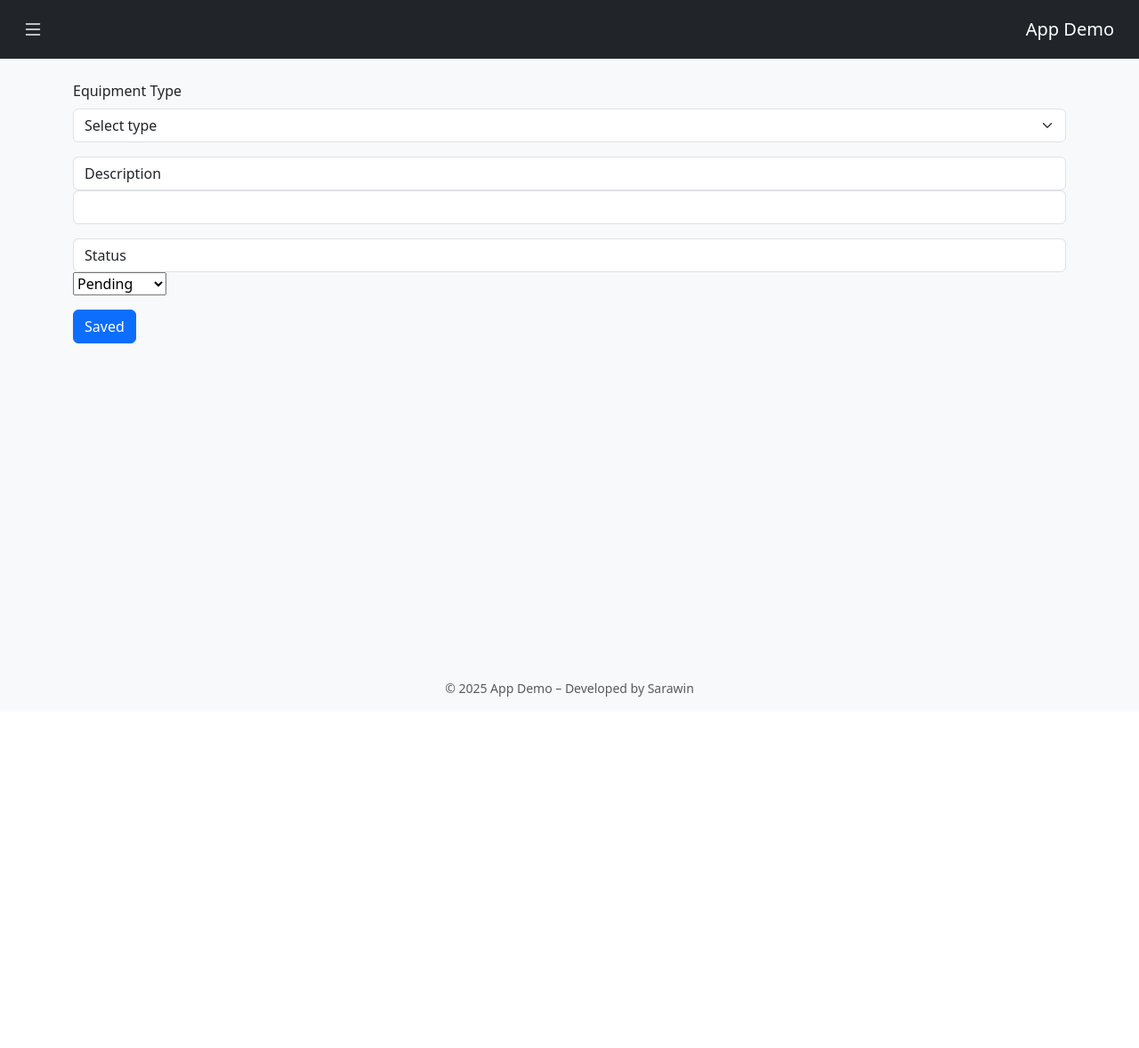
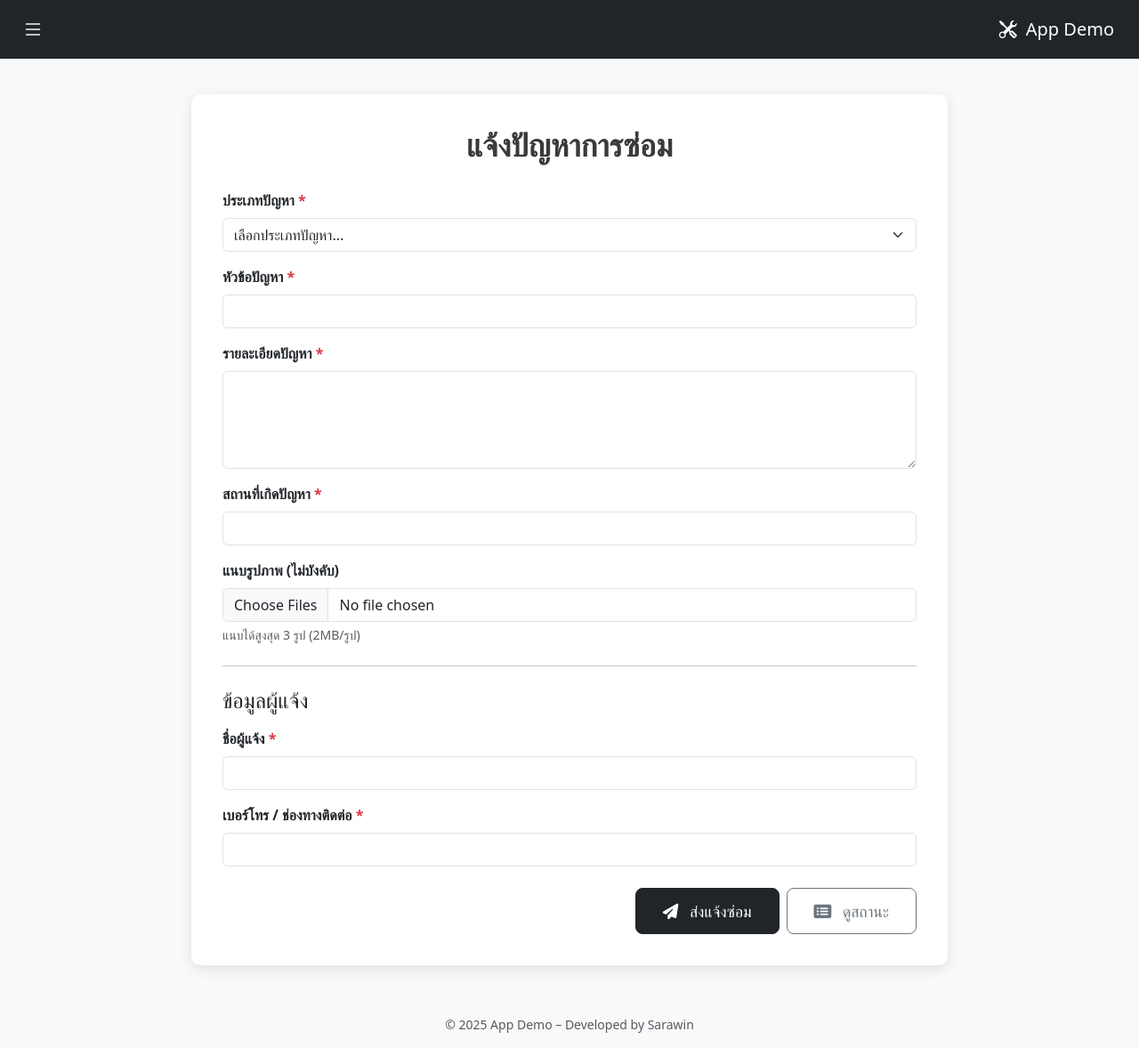
Before and after one commit to sarawinb-engi/Maintena-Volt, a Flask app: page /home in a window 1280 px wide. Shown: the whole page at 89% size. Before the commit the page ends 783 px from the top, so only its background shows below. Run offline with Flask 3, Linux system fonts and the light colour scheme.

Commit message:
Add report request page

```diff
--- a/app.py
+++ b/app.py
@@ -1,17 +1,19 @@
-from flask import Flask, render_template, redirect
+from flask import Flask, render_template, redirect, url_for
 from flask import request, session, flash
 from werkzeug.security import generate_password_hash, check_password_hash
 import os
 from extension import db
-from models import User, Task
+from models import User, RepairReport
+from werkzeug.utils import secure_filename
 
 
 
 app = Flask(__name__)
+UPLOAD_FOLDER = 'static/uploads'
+app.config['UPLOAD_FOLDER'] = UPLOAD_FOLDER
 
 app.config['SQLALCHEMY_DATABASE_URI'] = 'sqlite:///data_testing.db'
 app.secret_key = "user_name_-123"
-
 
 db.init_app(app)
 
@@ -22,21 +24,51 @@ def index():
     return homepage
 
 
-@app.route('/home', methods=['POST', 'GET'])
+@app.route('/home', methods=['GET', 'POST'])
 def home():
-    equipment_type = request.form.get('equipment_type')
-    task_description = request.form.get('task_description')
-    status = request.form.get('status')
+    if request.method == 'POST':
+        # ดึงค่าจากฟอร์ม
+        issue_type = request.form.get('issue_type')
+        issue_type_other = request.form.get('issue_type_other')
+        subject = request.form.get('subject')
+        description = request.form.get('description')
+        location = request.form.get('location')
+        reporter = request.form.get('reporter')
+        contact = request.form.get('contact')
 
-    new_task = Task(
-        equipment_type = equipment_type,
-        task_description = task_description,
-        status = status
-    )
-    db.session.add(new_task)
-    db.session.commit()
+        # แก้ไขประเภทปัญหาหากเลือก "อื่นๆ"
+        if issue_type == 'อื่นๆ' and issue_type_other:
+            issue_type = issue_type_other
 
-    flash('Addition Worked Succuss!', 'success')
+        # จัดการรูปภาพ (สูงสุด 3 รูป)
+        uploaded_files = request.files.getlist('photos')
+        photo_filenames = []
+
+        for file in uploaded_files[:3]:  # จำกัดไม่เกิน 3 รูป
+            if file and file.filename:
+                filename = secure_filename(file.filename)
+                save_path = os.path.join(app.config['UPLOAD_FOLDER'], filename)
+                file.save(save_path)
+                photo_filenames.append(filename)
+
+        # บันทึกลงฐานข้อมูล
+        new_report = RepairReport(
+            issue_type=issue_type,
+            subject=subject,
+            description=description,
+            location=location,
+            reporter=reporter,
+            contact=contact,
+            photo1=photo_filenames[0] if len(photo_filenames) > 0 else None,
+            photo2=photo_filenames[1] if len(photo_filenames) > 1 else None,
+            photo3=photo_filenames[2] if len(photo_filenames) > 2 else None
+        )
+
+        db.session.add(new_report)
+        db.session.commit()
+        flash('ส่งเรื่องแจ้งซ่อมเรียบร้อยแล้ว ✅', 'success')
+        return redirect(url_for('report'))
+
     return render_template('home.html')
 
 
@@ -97,16 +129,10 @@ def register():
 
 @app.route('/dashboard')
 def dashboard():
-    total_task = Task.query.count()
-    completed_tasks = Task.query.filter_by(status='Completed').count()
-    pending_tasks = Task.query.filter_by(status='Pendinf').count()
 
 
 
-    return render_template('dashboard.html',
-                           total_task=total_task,
-                           completed_tasks=completed_tasks,
-                           pending_tasks=pending_tasks)
+    return render_template('dashboard.html')
 
 
 @app.route('/logout')
--- a/templates/dashboard.html
+++ b/templates/dashboard.html
@@ -11,6 +11,7 @@
     <link
       href="https://cdn.jsdelivr.net/npm/bootstrap-icons@1.11.3/font/bootstrap-icons.min.css"
       rel="stylesheet">
+
     <style>
     .nav-link.active-custom {
       background-color: rgba(49, 190, 255, 0.994);
--- a/templates/home.html
+++ b/templates/home.html
@@ -1,23 +1,50 @@
 <!DOCTYPE html>
-<html lang="en">
+<html lang="th">
     <head>
-        <meta charset="UTF-8">
-        <meta name="viewport" content="width=device-width, initial-scale=1.0">
+        <meta charset="UTF-8" />
+        <meta name="viewport" content="width=device-width, initial-scale=1.0" />
+        <title>แจ้งซ่อม - App Demo</title>
 
+        <!-- Bootstrap + Icons -->
         <link
             href="https://cdn.jsdelivr.net/npm/bootstrap@5.3.6/dist/css/bootstrap.min.css"
             rel="stylesheet">
         <link
+            href="https://cdnjs.cloudflare.com/ajax/libs/font-awesome/6.5.0/css/all.min.css"
+            rel="stylesheet">
+        <link
             href="https://cdn.jsdelivr.net/npm/bootstrap-icons@1.11.3/font/bootstrap-icons.min.css"
             rel="stylesheet">
+
         <style>
-    .nav-link.active-custom {
-      background-color: rgba(49, 190, 255, 0.994);
-      border-radius: 0.375rem;
-
+    body {
+      background-color: #f8f9fa;
+    }
+    .report-form-container {
+      max-width: 850px;
+      margin: 40px auto;
+      padding: 35px;
+      background-color: #ffffff;
+      border-radius: 10px;
+      box-shadow: 0 4px 15px rgba(0,0,0,0.1);
+    }
+    .form-heading {
+      color: #3a3a3a;
+      margin-bottom: 30px;
+      text-align: center;
+      font-weight: bold;
+      font-size: 2.2rem;
+    }
+    .form-label {
+      font-weight: 600;
+      margin-bottom: 8px;
+    }
+    .btn-submit, .btn-secondary-action {
+      padding: 12px 30px;
+      font-size: 1.1rem;
+      border-radius: 8px;
     }
   </style>
-        <title>Home | Demo</title>
     </head>
     <body class="bg-light d-flex flex-column min-vh-100">
 
@@ -29,7 +56,7 @@
                     data-bs-toggle="offcanvas" data-bs-target="#sidebarMenu">
                     <i class="bi bi-list fs-4"></i>
                 </button>
-                <a class="navbar-brand" href="#">App Demo</a>
+                <a class="navbar-brand" href="#"><i class="bi bi-tools" style="color: #fffdfd; padding: 10px;"></i>App Demo</a>
             </div>
         </nav>
 
@@ -44,13 +71,14 @@
             <div class="offcanvas-body">
                 <ul class="nav flex-column">
                     <li class="nav-item mb-2">
-                        <a href="/home" class="nav-link text-white">
+                        <a href="{{ url_for('home') }}"
+                            class="nav-link text-white {% if request.path == '/home' %}active-custom{% endif %}">
                             <i class="bi bi-house-door me-2"></i> Home
                         </a>
                     </li>
                     <li class="nav-item mb-2">
                         <a href="{{ url_for('dashboard') }}"
-                            class="nav-link text-white  {% if request.path == '/dashboard' %}active-custom{% endif %}">
+                            class="nav-link text-white">
                             <i class="bi bi-speedometer2 me-2"></i> Dashboard
                         </a>
                     </li>
@@ -70,40 +98,114 @@
         </div>
 
         <!-- Main Content -->
-        <main class="container py-4">
-
-            <form action="/home" method="POST">
+        <div class="container">
+            <div class="report-form-container">
+                <h2 class="form-heading">แจ้งปัญหาการซ่อม</h2>
+                <form action="/home" method="POST"
+                    enctype="multipart/form-data">
+                    <!-- ประเภทปัญหา -->
                     <div class="mb-3">
-                    <label class="form-label">Equipment Type</label>
-                    <select name="equipment_type" class="form-select" required>
-                        <option selected disabled value>Select type</option>
-                        <option value="Chiller">Chiller</option>
-                        <option value="FCU">FCU</option>
-                        <option value="Pump">Pump</option>
+                        <label for="issueType" class="form-label">ประเภทปัญหา
+                            <span class="text-danger">*</span></label>
+                        <select class="form-select" id="issueType"
+                            name="issue_type" required>
+                            <option value>เลือกประเภทปัญหา...</option>
+                            <option value="ไฟฟ้า">ไฟฟ้า</option>
+                            <option value="ประปา">ประปา</option>
+                            <option value="แอร์">แอร์</option>
+                            <option value="เฟอร์นิเจอร์">เฟอร์นิเจอร์</option>
+                            <option value="อุปกรณ์ IT">อุปกรณ์ IT</option>
+                            <option value="อื่นๆ">อื่นๆ (โปรดระบุ)</option>
                         </select>
                     </div>
+
+                    <!-- ปัญหาอื่นๆ -->
+                    <div class="mb-3" id="otherIssueTypeContainer"
+                        style="display: none;">
+                        <label for="otherIssueType"
+                            class="form-label">ระบุประเภทปัญหาอื่นๆ</label>
+                        <input type="text" class="form-control"
+                            name="issue_type_other" id="otherIssueType">
+                    </div>
+
+                    <!-- หัวข้อ, รายละเอียด, สถานที่ -->
                     <div class="mb-3">
-                    <label class="form-control">Description</label>
-                    <input type="text" name="task_description"
-                        class="form-control" required>
+                        <label class="form-label">หัวข้อปัญหา <span
+                                class="text-danger">*</span></label>
+                        <input type="text" class="form-control" name="subject"
+                            required>
                     </div>
                     <div class="mb-3">
-                    <label class="form-control">Status</label>
-                    <select name="form-select" name="status" required>
-                        <option value="Pending">Pending</option>
-                        <option value="Completed">Completed</option>
-                    </select>
+                        <label class="form-label">รายละเอียดปัญหา <span
+                                class="text-danger">*</span></label>
+                        <textarea class="form-control" name="description"
+                            rows="4" required></textarea>
                     </div>
-                <button type="submit" class="btn btn-primary">Saved</button>
+                    <div class="mb-3">
+                        <label class="form-label">สถานที่เกิดปัญหา <span
+                                class="text-danger">*</span></label>
+                        <input type="text" class="form-control" name="location"
+                            required>
+                    </div>
+
+                    <!-- รูป -->
+                    <div class="mb-4">
+                        <label class="form-label">แนบรูปภาพ (ไม่บังคับ)</label>
+                        <input type="file" class="form-control" name="photos"
+                            multiple accept="image/*">
+                        <div class="form-text">แนบได้สูงสุด 3 รูป
+                            (2MB/รูป)</div>
+                    </div>
+
+                    <!-- ผู้แจ้ง -->
+                    <hr class="my-4">
+                    <h4 class="text-dark mb-3">ข้อมูลผู้แจ้ง</h4>
+                    <div class="mb-3">
+                        <label class="form-label">ชื่อผู้แจ้ง <span
+                                class="text-danger">*</span></label>
+                        <input type="text" class="form-control" name="reporter"
+                            required>
+                    </div>
+                    <div class="mb-4">
+                        <label class="form-label">เบอร์โทร / ช่องทางติดต่อ <span
+                                class="text-danger">*</span></label>
+                        <input type="text" class="form-control" name="contact"
+                            required>
+                    </div>
+
+                    <!-- ปุ่ม -->
+                    <div class="d-grid gap-2 d-md-flex justify-content-md-end">
+                        <button type="submit"
+                            class="btn btn-dark btn-submit"><i
+                                class="fas fa-paper-plane me-2"></i>
+                            ส่งแจ้งซ่อม</button>
+                        <a href="/status"
+                            class="btn btn-outline-secondary btn-secondary-action"><i
+                                class="fas fa-list-alt me-2"></i> ดูสถานะ</a>
+                    </div>
                 </form>
-
-        </main>
+            </div>
+        </div>
 
         <!-- Footer -->
         <footer class="text-center text-muted small py-3 mt-auto">
             &copy; 2025 App Demo – Developed by Sarawin
         </footer>
 
+        <script>
+    // แสดง/ซ่อน input เมื่อเลือก "อื่นๆ"
+    document.getElementById('issueType').addEventListener('change', function () {
+      const other = document.getElementById('otherIssueTypeContainer');
+      if (this.value === 'อื่นๆ') {
+        other.style.display = 'block';
+        document.getElementById('otherIssueType').required = true;
+      } else {
+        other.style.display = 'none';
+        document.getElementById('otherIssueType').required = false;
+      }
+    });
+  </script>
+
         <script
             src="https://cdn.jsdelivr.net/npm/bootstrap@5.3.6/dist/js/bootstrap.bundle.min.js"></script>
     </body>
--- a/templates/index.html
+++ b/templates/index.html
@@ -6,6 +6,7 @@
     <title>Welcome</title>
     <link href="https://cdn.jsdelivr.net/npm/bootstrap@5.3.6/dist/css/bootstrap.min.css" rel="stylesheet">
     <link href="https://cdn.jsdelivr.net/npm/bootstrap-icons@1.11.3/font/bootstrap-icons.css" rel="stylesheet">
+    <link href="https://cdnjs.cloudflare.com/ajax/libs/font-awesome/6.5.0/css/all.min.css" rel="stylesheet">
   </head>
   <body class="bg-light d-flex flex-column min-vh-100">
 
@@ -33,7 +34,9 @@
     <main class="flex-fill">
     <div class="container text-center py-5">
       <div class="mb-4">
-        <img src="https://cdn-icons-png.flaticon.com/512/2659/2659360.png" width="120" alt="icon" class="mb-3">
+        <!-- <img src="https://cdn-icons-png.flaticon.com/512/2659/2659360.png" width="120" alt="icon" class="mb-3"> -->
+        <!-- <i class="fas fa-tools splash-icon"></i> -->
+         <i class="bi bi-tools" style="font-size: 5rem; color: #232323;"></i>
         <h1 class="display-5 fw-bold">Welcome to App Demo</h1>
         <p class="lead">Lorem ipsum dolor, sit amet consectetur adipisicing elit. Dolor eaque, quo ab earum est asperiores at obcaecati impedit soluta, omnis possimus repellendus architecto. Consequuntur, aliquid inventore blanditiis quibusdam iste id!</p>
       </div>
--- a/templates/login.html
+++ b/templates/login.html
@@ -39,7 +39,7 @@
             <input type="password" name="password" class="form-control" id="password" required>
           </div>
           <div class="d-grid mb-2">
-            <button type="submit" class="btn btn-primary">Login</button>
+            <button type="submit" class="btn btn-dark">Login</button>
           </div>
         </form>
 
```
Also changed, not shown: models.py (+11 -5 lines), instance/data_testing.db. Lines whose indentation alone changed are shown as unchanged.
